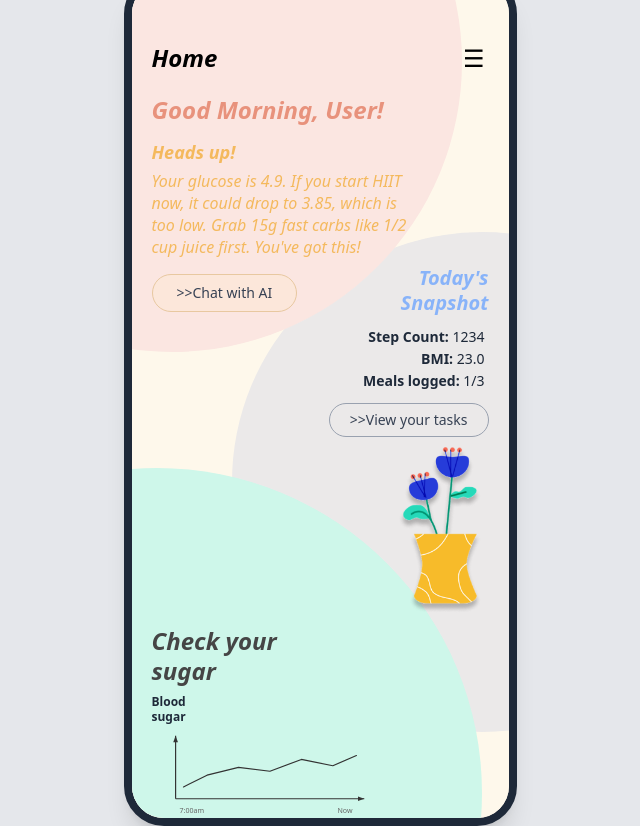
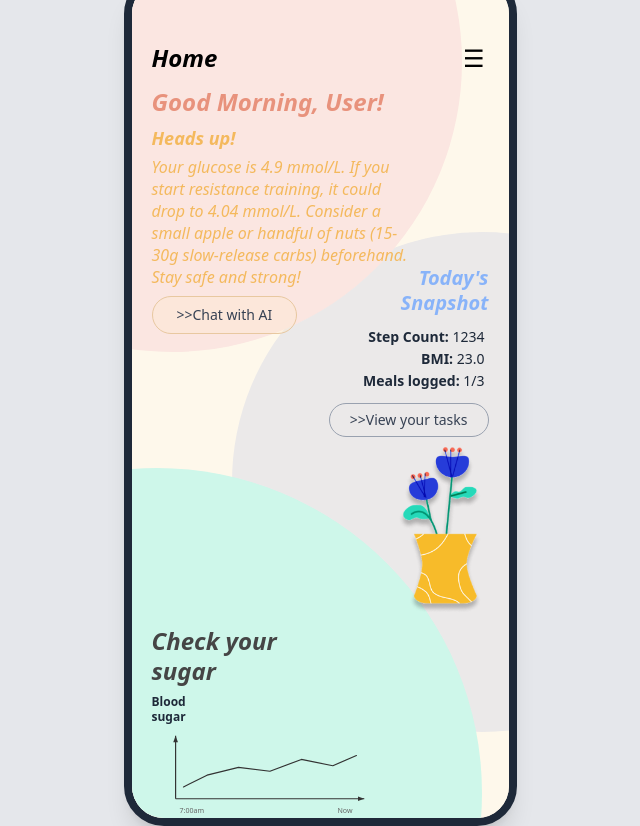
Before and after one commit to Jamieee0531/TheGlucoGardener, a Next.js app in the folder frontend/: page /soft-alert in a window 1280 px wide. Shown: the whole page, without its empty margins (320-960 px from the left). Built offline with nearby package versions, Linux system fonts and the light colour scheme.

Commit message:
style: update soft alert text and adjust spacing

```diff
--- a/frontend/src/app/soft-alert/page.js
+++ b/frontend/src/app/soft-alert/page.js
@@ -46,20 +46,20 @@ export default function SoftAlertPage() {
 
         {/* ====== SECTION 1: Top-left — Greeting + Soft Alert ====== */}
         <div style={{ minHeight: 255 }}>
-          <h2 className="text-2xl font-bold italic text-[#e8927c] mt-1">
+          <h2 className="text-2xl font-bold italic text-[#e8927c] -mt-1">
             Good Morning, User!
           </h2>
 
-          <h3 className="text-lg font-bold italic text-[#F4B95D] mt-3">
+          <h3 className="text-lg font-bold italic text-[#F4B95D] mt-1.5">
             Heads up!
           </h3>
           <p className="text-base italic text-[#F4B95D] mt-1 leading-snug max-w-[260px]">
-            Your glucose is 4.9. If you start HIIT now, it could drop to 3.85, which is too low. Grab 15g fast carbs like 1/2 cup juice first. You&apos;ve got this!
+            Your glucose is 4.9 mmol/L. If you start resistance training, it could drop to 4.04 mmol/L. Consider a small apple or handful of nuts (15-30g slow-release carbs) beforehand. Stay safe and strong!
           </p>
 
           <Link
             href="/chat"
-            className="inline-block mt-4 px-6 py-2 text-sm font-medium text-gray-700 border border-[#e8c8a0] rounded-full bg-[#fce8d0]/40 hover:bg-[#fce8d0] w-fit"
+            className="inline-block mt-2 px-6 py-2 text-sm font-medium text-gray-700 border border-[#e8c8a0] rounded-full bg-[#fce8d0]/40 hover:bg-[#fce8d0] w-fit"
           >
             &gt;&gt;Chat with AI
           </Link>
```
